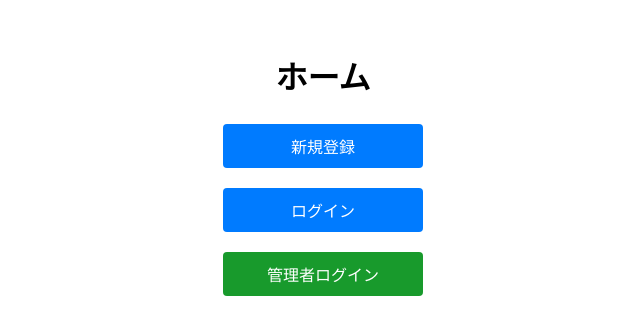
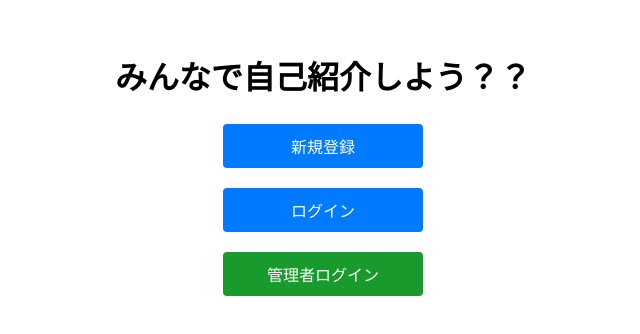
Before and after one commit to Gomibuchi-Ryoma/personal_git, a React (Create React App) app in the folder frontend/personal_sample/: page / in a window 1280 px wide. Shown: the part 234-568 px from the top of the page, without its empty margins (317-957 px from the left). Built offline with nearby package versions, Linux system fonts and the light colour scheme.

Commit message:
タイトルの変更

```diff
--- a/frontend/personal_sample/src/App.js
+++ b/frontend/personal_sample/src/App.js
@@ -6,7 +6,7 @@ function App() {
 
     return (
         <div className="home-container">
-            <h1>ホーム</h1>
+            <h1>みんなで自己紹介しよう？？</h1>
             <div className="button-container">
                 <Link to="/userform">
                     <button className="action-button-user">新規登録</button>
```
